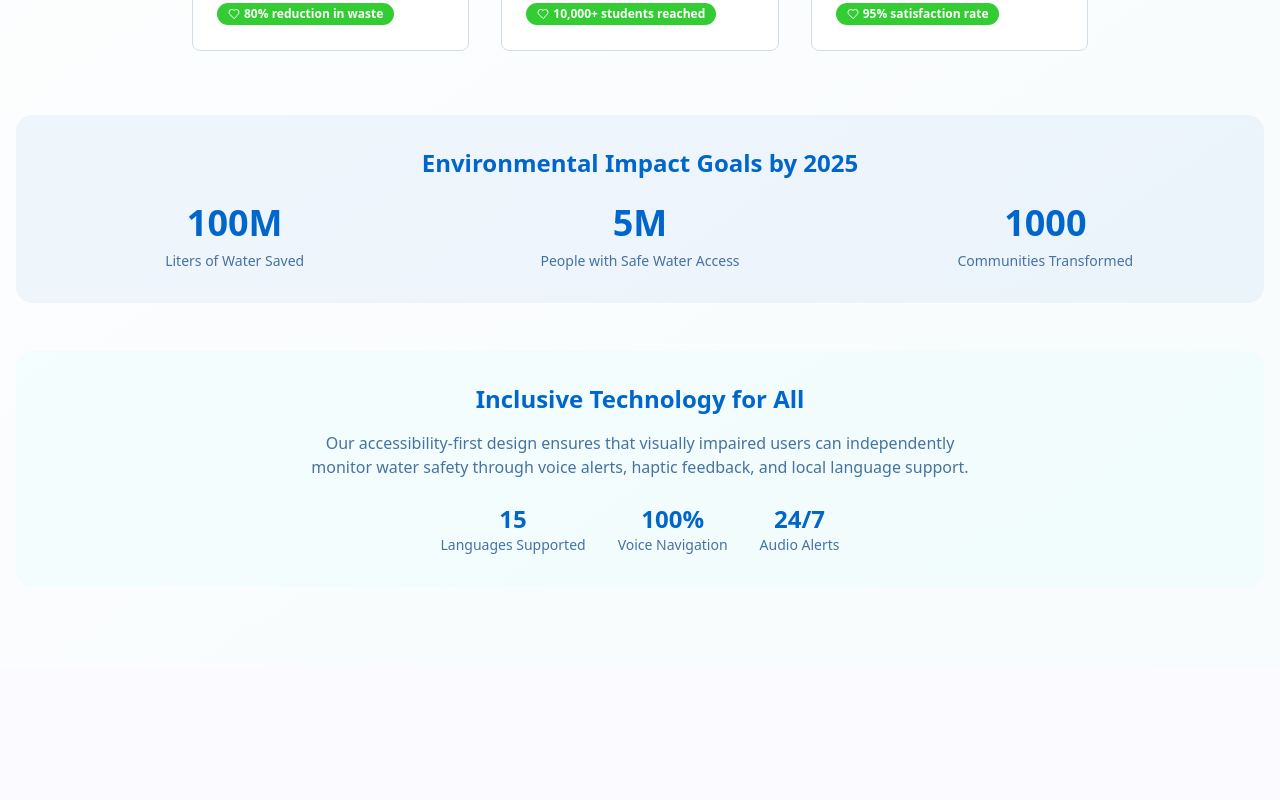
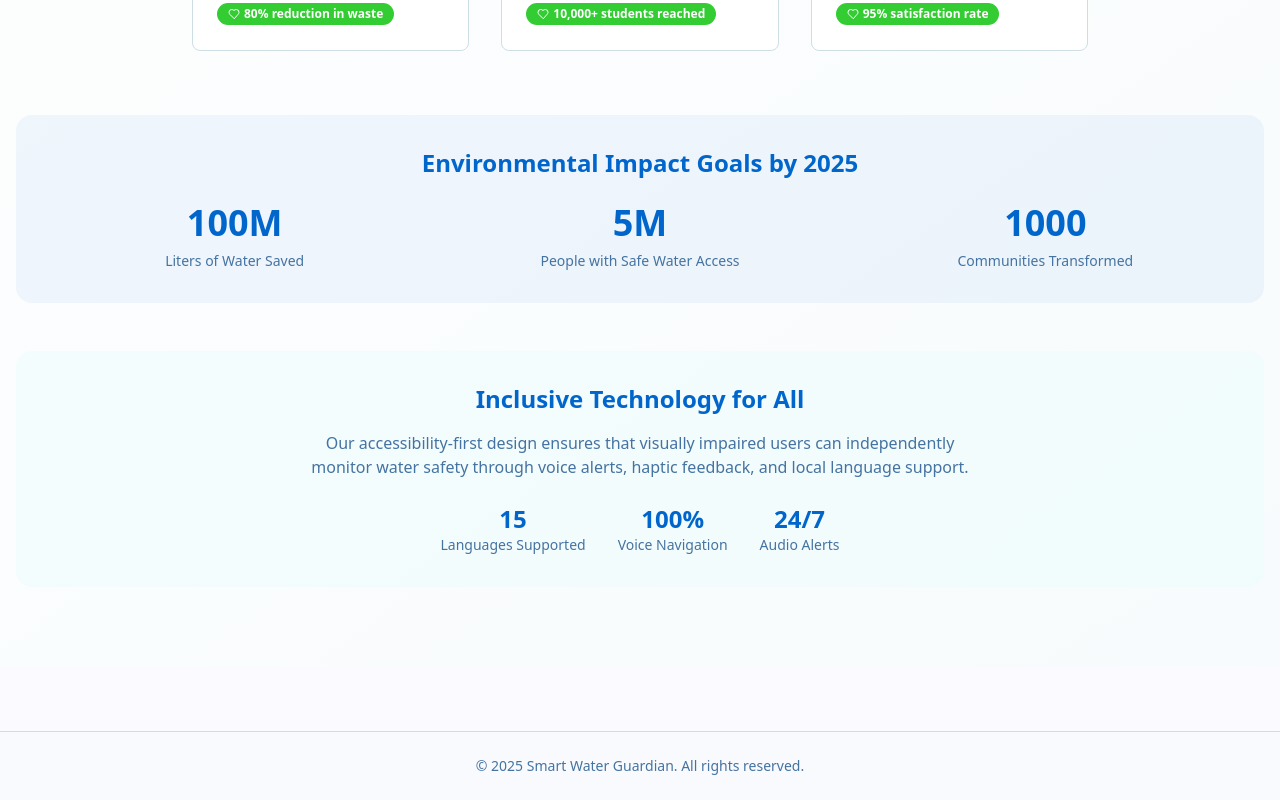
Before and after one commit to Muskan-dharewa/NxtWaveHackathon, a React (Vite) app: page / in a window 1280 px wide. Shown: the part 1657-2457 px from the top of the page. Before the commit the page ends 2324 px from the top, so only its background shows below. Built offline with nearby package versions, Linux system fonts and the light colour scheme; the HTML template or start-up script is replaced by a standard one.

Commit message:
Add copyright to homepage

```diff
--- a/src/pages/Index.tsx
+++ b/src/pages/Index.tsx
@@ -8,6 +8,15 @@ const Index = () => {
       <Navigation />
       <HeroSection />
       <ImpactSection />
+
+      {/* Copyright Footer */}
+      <footer className="bg-muted/30 border-t py-6 mt-16">
+        <div className="container mx-auto px-4 text-center">
+          <p className="text-muted-foreground text-sm">
+            © {new Date().getFullYear()} Smart Water Guardian. All rights reserved.
+          </p>
+        </div>
+      </footer>
     </div>
   );
 };
```
